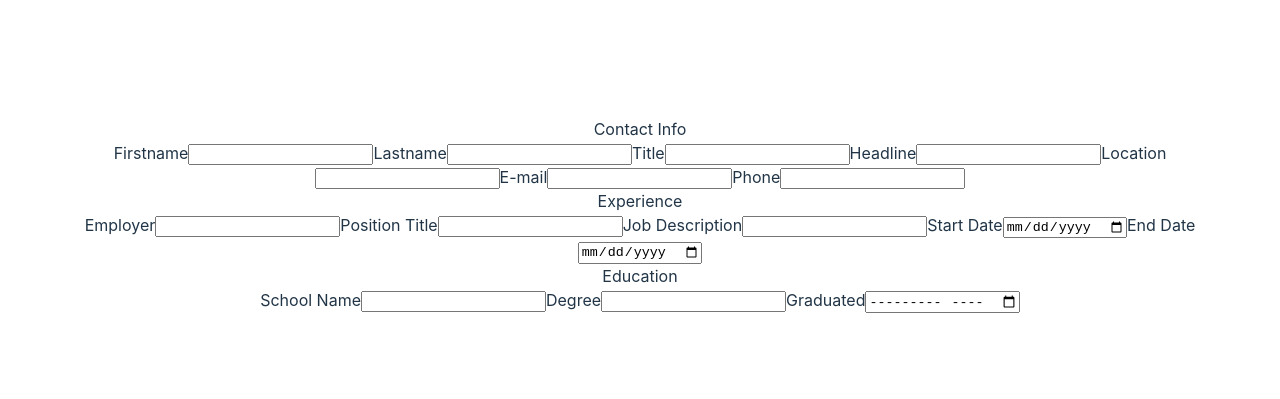
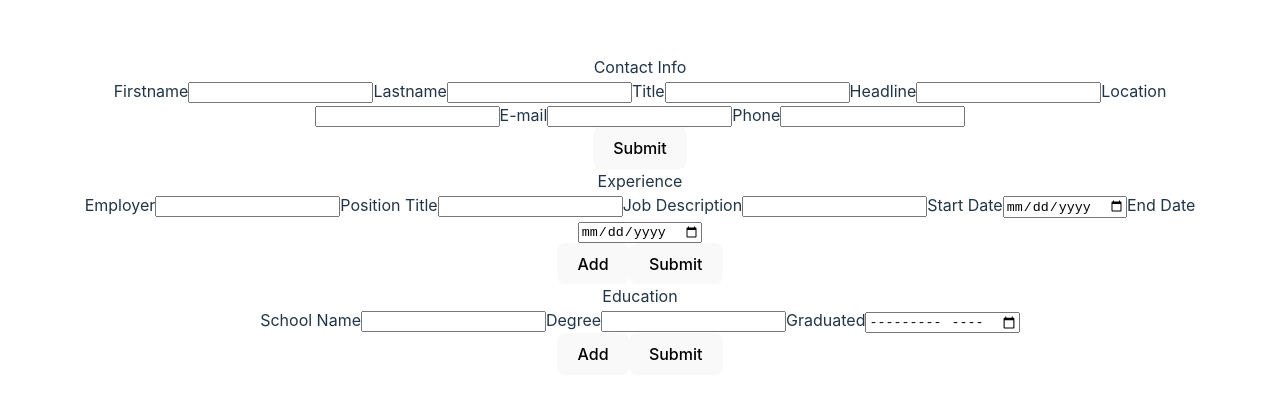
Before and after one commit to copaiement/cv-builder, a React (Vite) app: page / in a window 1280 px wide. Shown: the part 185-584 px from the top of the page. Built offline with nearby package versions, Linux system fonts and the light colour scheme.

Commit message:
Added buttons

```diff
--- a/src/components/Components.jsx
+++ b/src/components/Components.jsx
@@ -1,6 +1,7 @@
-export function InputModule({ title, list }) {
+export function InputModule({ title, list, add }) {
   return (
     <div className={createClass(title)}>
+      <div className='inputs'>
         <div className='inputHeader'>{title}</div>
         {list.map(item => (
           <Inputs
@@ -10,6 +11,10 @@ export function InputModule({ title, list }) {
             type={item.type}
           />
         ))}
+      </div>
+      <Buttons
+        add={add}
+      />
     </div>
   )
 }
@@ -27,6 +32,23 @@ function Inputs({ name, value, type, handleChange }) {
   )
 }
 
+function Buttons({ add }) {
+  if (add) {
+    return (
+      <div className='buttons'>
+        <button>Add</button>
+        <button>Submit</button>
+      </div>
+    )
+  }
+
+  return (
+    <div className='buttons'>
+      <button>Submit</button>
+    </div>
+  )
+}
+
 function createClass(sectionName) {
   return (sectionName.replace(/\s/g, '').toLowerCase());
 }
--- a/src/components/Contact.jsx
+++ b/src/components/Contact.jsx
@@ -6,6 +6,7 @@ export function Contact() {
     <InputModule
       title='Contact Info'
       list={contact}
+      add={false}
     />
   )
 }
--- a/src/components/Education.jsx
+++ b/src/components/Education.jsx
@@ -6,6 +6,7 @@ export function Education() {
     <InputModule
       title='Education'
       list={education}
+      add={true}
     />
   )
 }
--- a/src/components/Experience.jsx
+++ b/src/components/Experience.jsx
@@ -6,6 +6,7 @@ export function Experience() {
     <InputModule
       title='Experience'
       list={experience}
+      add={true}
     />
   )
 }
```
Lines whose indentation alone changed are shown as unchanged.
